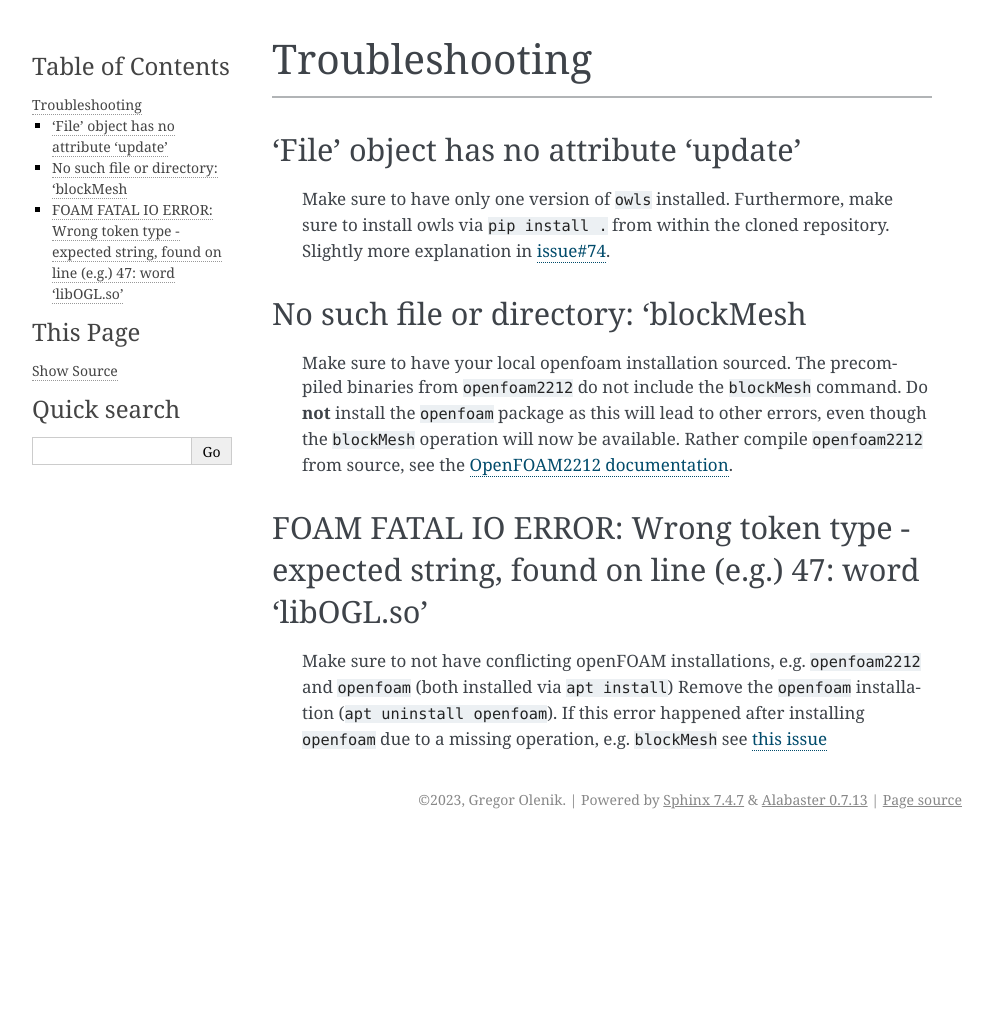
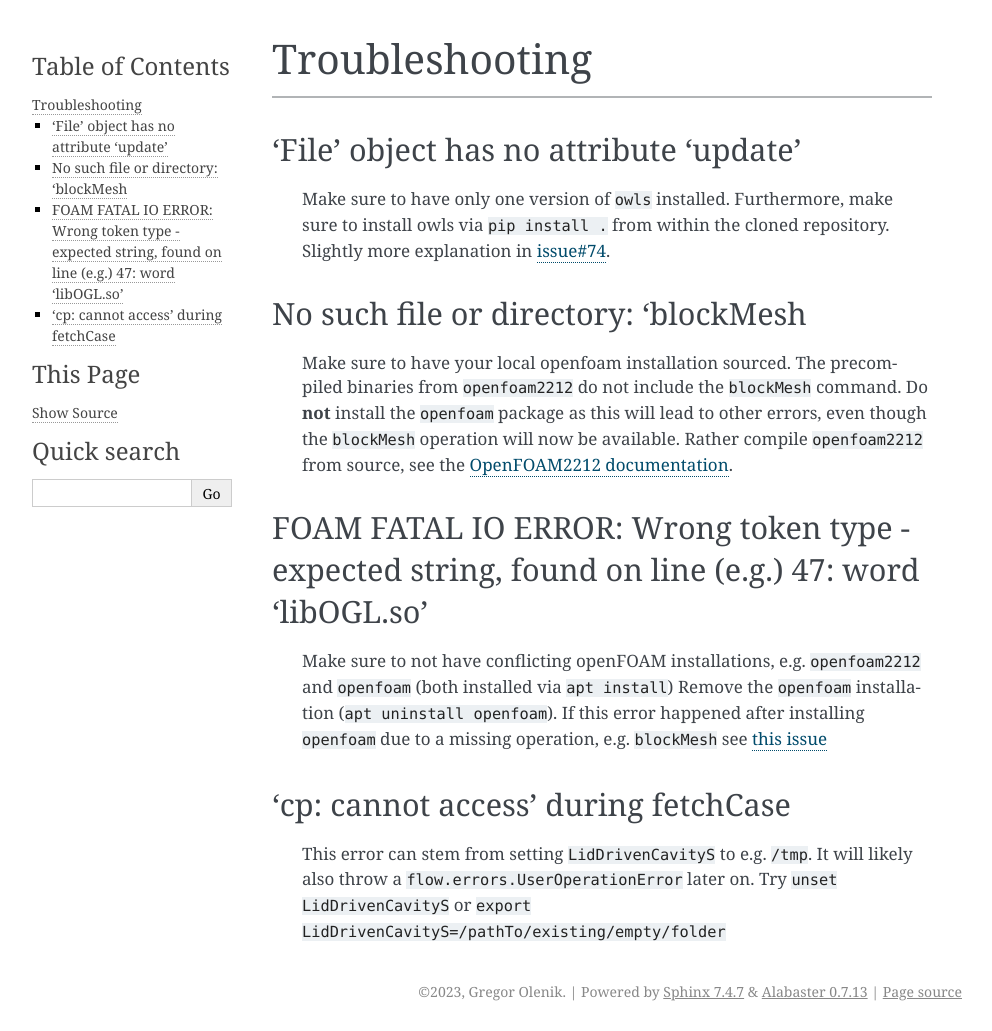
Before and after one commit to exasim-project/OBR, a Sphinx documentation site: the page built from docs/source/troubleshooting/troubleshooting.md, in a window 1280 px wide. Shown: the whole page, without its empty margins (148-1140 px from the left). Built offline with Sphinx 7.4.7, drawn with Linux system fonts in a browser that asks for light colours; before the commit the page ends 900 px from its top, so only the background shows below that.

Commit message:
add fetchCase error to troubleshooting

```diff
--- a/docs/source/troubleshooting/troubleshooting.md
+++ b/docs/source/troubleshooting/troubleshooting.md
@@ -13,3 +13,8 @@
 ## FOAM FATAL IO ERROR: Wrong token type - expected string, found on line (e.g.) 47: word 'libOGL.so'
   > Make sure to not have conflicting openFOAM installations, e.g. `openfoam2212` and `openfoam` (both installed via `apt install`)
   > Remove the `openfoam` installation (`apt uninstall openfoam`). If this error happened after installing `openfoam` due to a missing operation, e.g. `blockMesh` see [this issue](#no-such-file-or-directory-blockmesh)
+
+## 'cp: cannot access' during fetchCase
+  > This error can stem from setting `LidDrivenCavityS` to e.g. `/tmp`.
+  > It will likely also throw a `flow.errors.UserOperationError` later on.
+  > Try `unset LidDrivenCavityS` or `export LidDrivenCavityS=/pathTo/existing/empty/folder`
```
